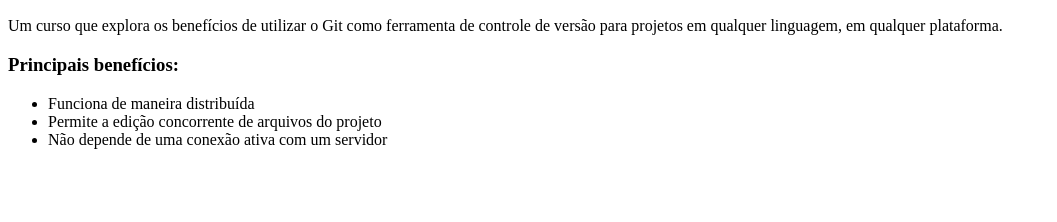
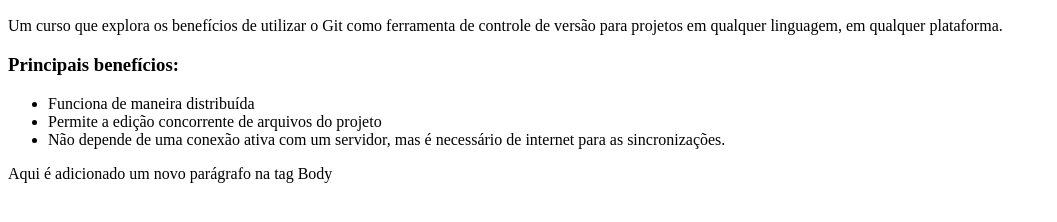
Before and after one commit to fk3006/curso-git, a plain HTML site: page index.html in a window 1280 px wide. Shown: the part 96-318 px from the top of the page, without its empty margins (0-1057 px from the left). Drawn offline with Linux system fonts and the light colour scheme.

Commit message:
inclusao de um paragrafo e alteração de uma linha

```diff
--- a/index.html
+++ b/index.html
@@ -11,7 +11,9 @@
         <ul>
             <li>Funciona de maneira distribuída</li>
             <li>Permite a edição concorrente de arquivos do projeto</li>
-            <li>Não depende de uma conexão ativa com um servidor</li>
+            <li>Não depende de uma conexão ativa com um servidor, mas é necessário de internet para as sincronizações.</li>
         </ul>
+
+        <p>Aqui é adicionado um novo parágrafo na tag Body</p>
     </body>
 </html>
```
